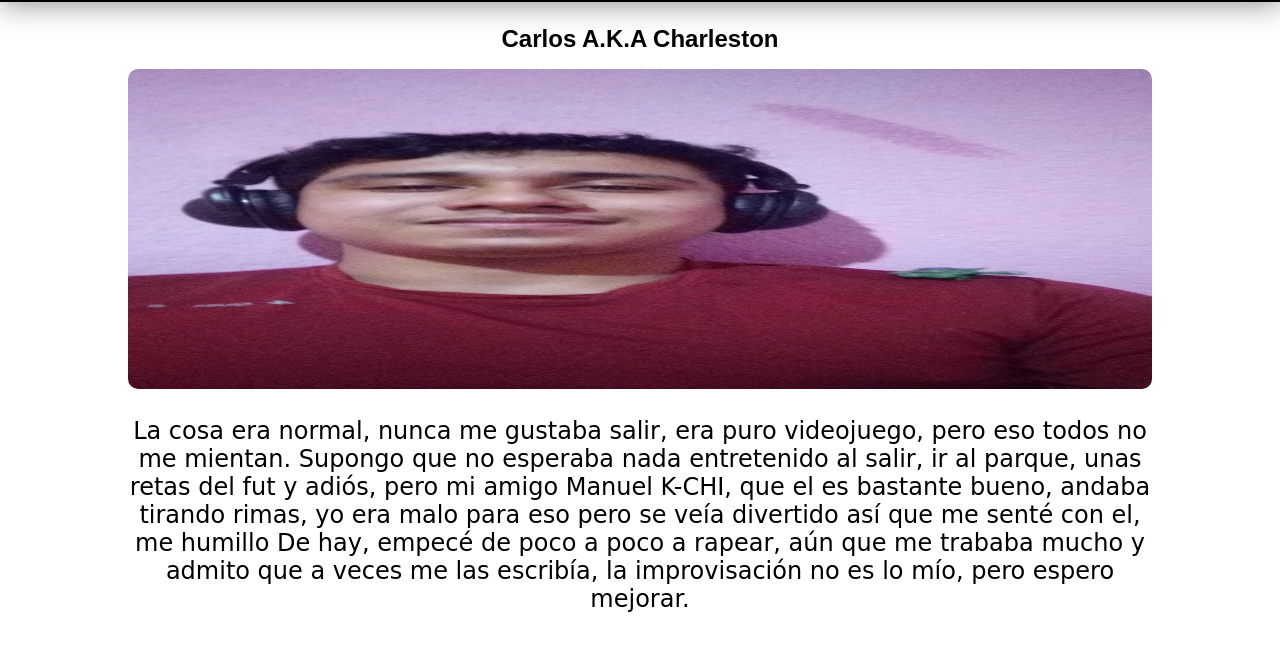
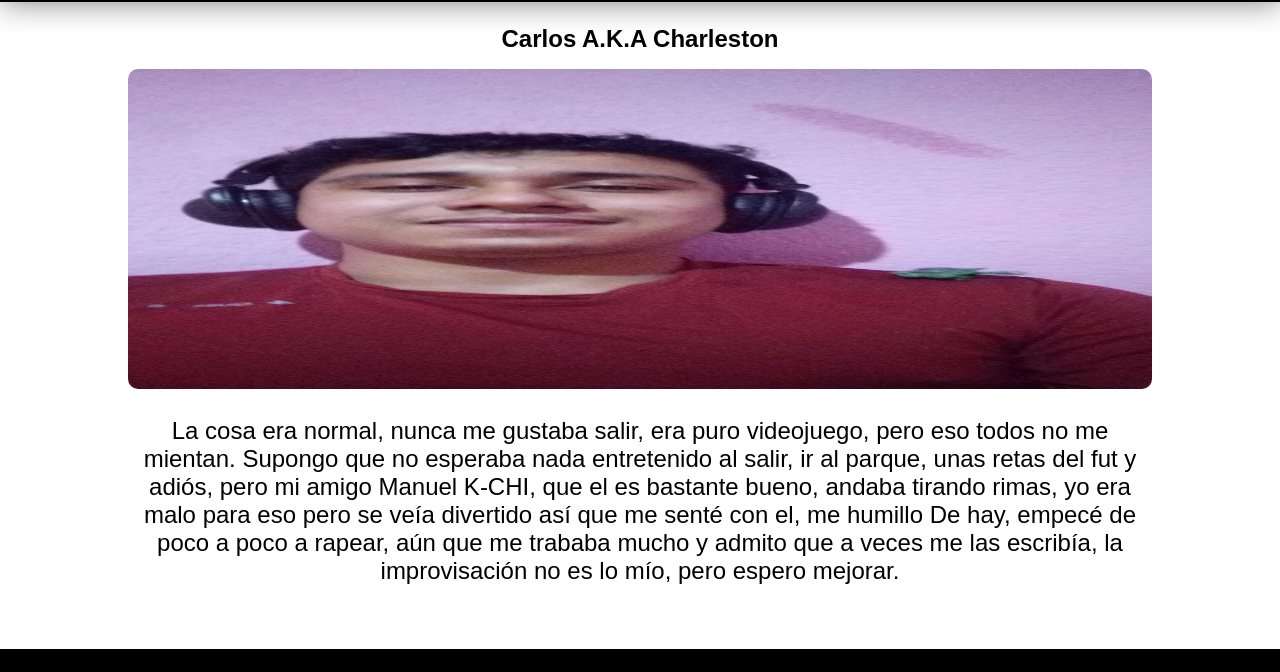
Before and after one commit to TroyanXD/RAP-S-MEX-GD, a plain HTML site: page indexs/charleston.html in a window 1280 px wide. Shown: the part 71-743 px from the top of the page. Drawn offline with Linux system fonts and the light colour scheme.

Commit message:
Add files via upload

```diff
--- a/indexs/charleston.html
+++ b/indexs/charleston.html
@@ -26,7 +26,7 @@
             <img class="img-user" src="../Images/Users/Charlie-Color.jpeg" alt="">
         </div>
         <div class="info-user">
-            <p>
+            <p style="font-family: sans-serif;">
                 La cosa era normal, nunca me
                 gustaba salir, era puro videojuego,
                 pero eso todos no me mientan.
```
Also changed, not shown: indexs/kchi.html (+1 -1 lines).
